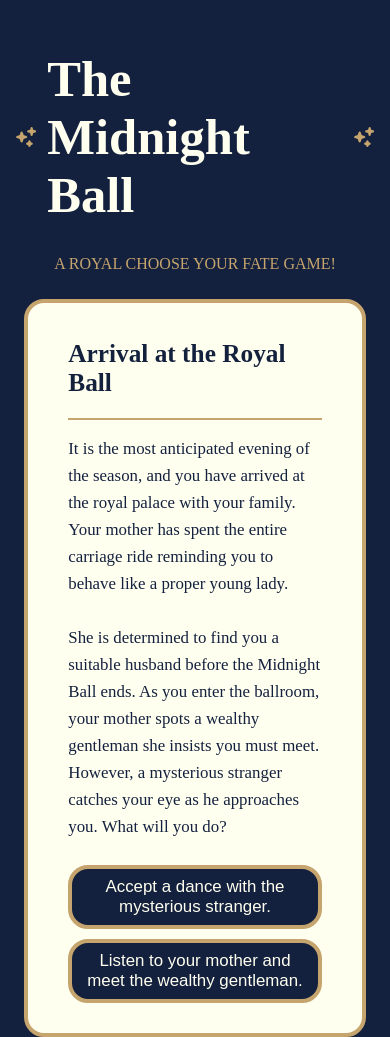
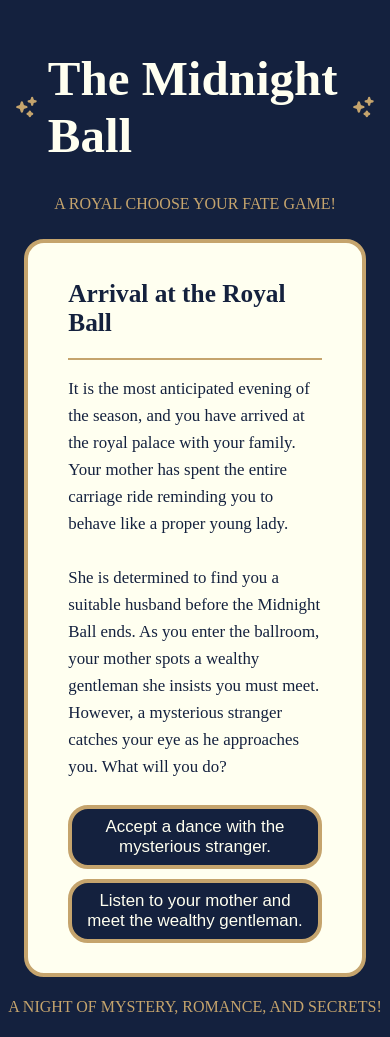
Before and after one commit to AngelicaHanley/the-midnight-ball, a plain HTML site: page index.html in a window 390 px wide. Shown: the top 1037 px of the page. Drawn offline with Linux system fonts and the light colour scheme.

Commit message:
fixed font sizing

```diff
--- a/style.css
+++ b/style.css
@@ -99,7 +99,7 @@ h1 {
 
 @media screen and (max-width: 1000px) {
     h1{
-        font-size: 6vh;
+        font-size: 5.8vh;
     }
     .sceneTitle{
         font-size: 3vh;
```
